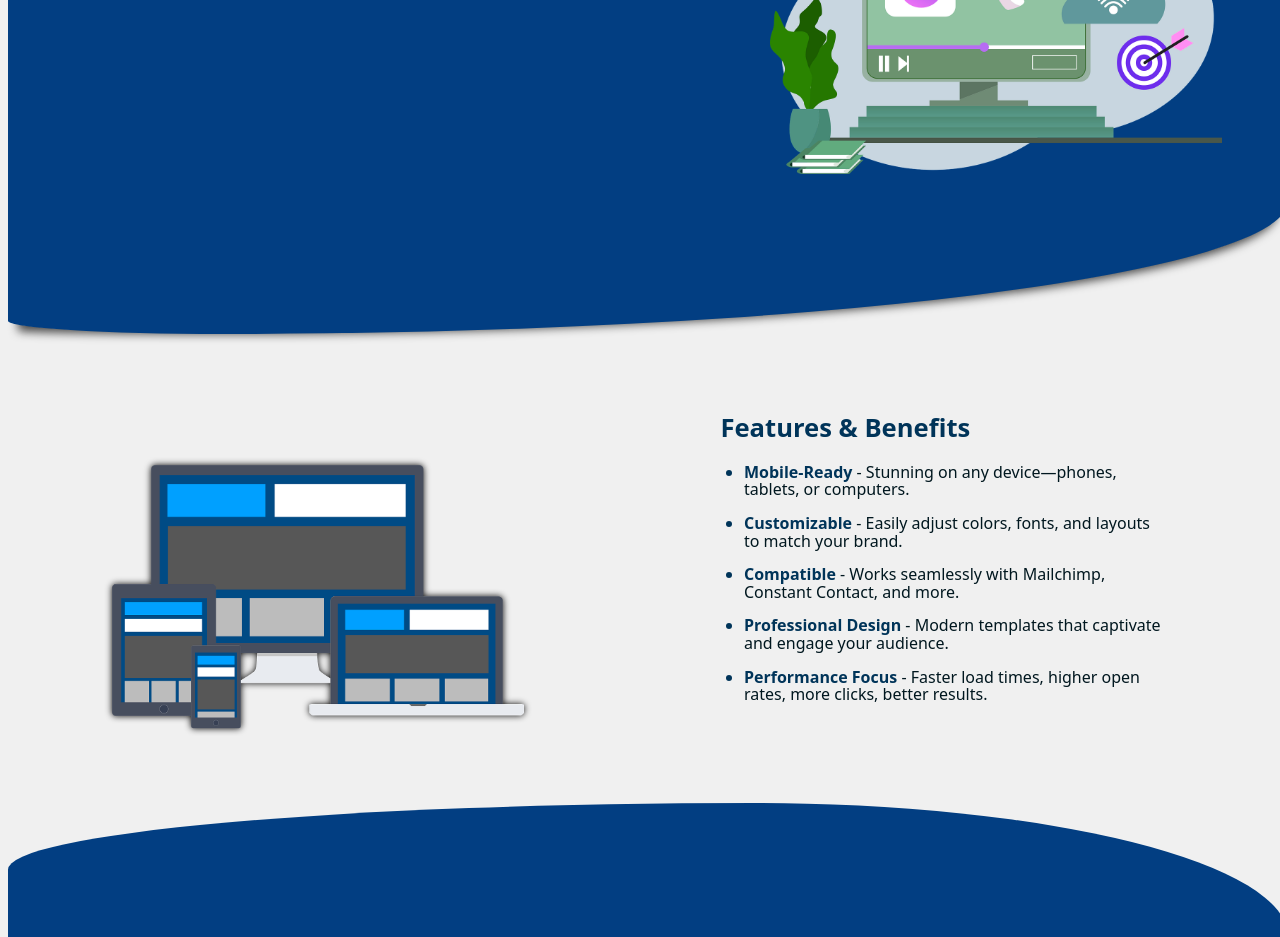
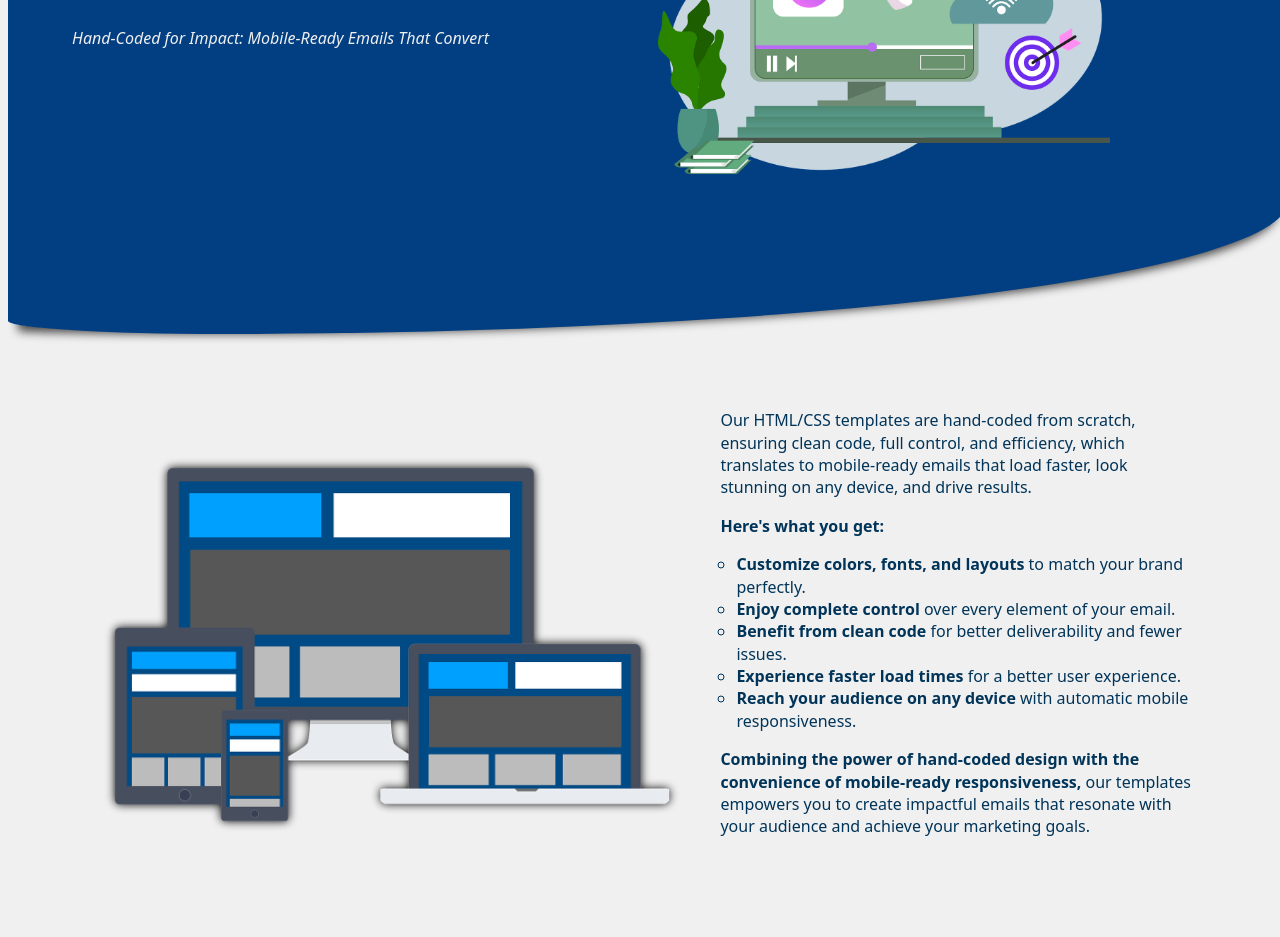
Before and after one commit to syntaxMonkey2px/email-templates-v2, a plain HTML site: page index.html in a window 1280 px wide. Shown: the part 234-1171 px from the top of the page. Drawn offline with Linux system fonts and the light colour scheme.

Commit message:
new feature section

```diff
--- a/index.html
+++ b/index.html
@@ -106,10 +106,11 @@
         h1{font-size: var(--fs-xl);}
         h2{font-size: var(--fs-l);}
         h3{font-size: var(--fs-m);}
+        h4{font-size: var(--fs-rgl);}
         p{font-size: var(--fs-rgl);}
 
 
-        h1, h2, h3{
+        h1, h2, h3, h4{
             color: var(--color-3);
         }
 
@@ -155,6 +156,12 @@
             /* text-shadow:  0 0 0.7em var(--color-5); */
         }
 
+        #header h4{
+            color: var(--color-4);
+            font-style: italic;
+            font-weight: 400;
+        }
+
         #header img{
             flex-basis: 35%;
             width: auto;
@@ -184,26 +191,19 @@
             flex-basis: 45%;
             display: block;
             width: 100%;
-            line-height: 1.1;
+            line-height: 1.4;
             color: var(--color-3);
         }
 
-        .features-benefits p{
-            color: var(--color-1);
-            font-size: var(--fs-rgl);
+        .features{
+            padding-left: 1em;
         }
 
 
         .feature{
-            width: 90%;
+            width: 100%;
             margin-inline: auto;
             list-style: var(--color-3);
-        }
-
-
-        .feature-keypoint{
-            color: var(--color-3);
-            font-weight: 600;
         }
 
 
@@ -415,16 +415,37 @@
 
     </style>
     <div id="header" class="header">
-        <h1>email templates</h1>
+        <div>
+            <h1>email templates</h1>
+            <h4>Hand-Coded for Impact: Mobile-Ready Emails That Convert</h4>
+        </div>
         <img src="img/computer.png" id="header-img" class="info-img" width="1280" height="906" alt="">
-        <!-- <div class="curve"></div> -->
     </div>
     <main>
         <div class="curve">
             <div id="feature-container">
                 <div id="feature-img"></div>
                 <ul class="features-benefits">
-                    <h2>Features & Benefits</h2>
+                    <p>Our HTML/CSS templates are hand-coded from scratch, ensuring clean code, full control, and efficiency, which translates to mobile-ready emails that load faster, look stunning on any device, and drive results.</p>
+
+                    <p><strong>Here's what you get:</strong></p>
+
+                    <ul class="features">
+                      <li class="feature"><strong>Customize colors, fonts, and layouts</strong> to match your brand perfectly.</li>
+                      <li class="feature"><strong>Enjoy complete control </strong> over every element of your email.</li>
+                      <li class="feature"><strong>Benefit from clean code</strong>  for better deliverability and fewer issues.</li>
+                      <li class="feature"><strong>Experience faster load times</strong>  for a better user experience.</li>
+                      <li class="feature"><strong>Reach your audience on any device</strong> with automatic mobile responsiveness.</li>
+                    </ul>
+
+                    <p><strong>Combining the power of hand-coded design with the convenience of mobile-ready responsiveness,</strong> our templates empowers you to create impactful emails that resonate with your audience and achieve your marketing goals.</p>
+
+
+                        <!-- <li class="feature">
+                            <p><span class="feature-keypoint">Built from Scratch with HTML/CSS</span>
+                        - Our HTML/CSS templates are hand-coded from scratch, ensuring clean code, full control, and efficiency. This translates to mobile-ready emails that load faster, look stunning on any device, and drive results.
+
+                        </li>
                         <li class="feature">
                             <p><span class="feature-keypoint">Mobile-Ready</span>
                          - Stunning on any device—phones, tablets, or computers.</p>
@@ -444,8 +465,8 @@
                         <li class="feature">
                             <p><span class="feature-keypoint">Performance Focus</span>
                          - Faster load times, higher open rates, more clicks, better results.</p>
-                        </li>
-                </ul>
+                        </li> -->
+                    <!-- </ul> -->
             </div>
         </div>
         <div class="curve2">
```
Also changed, not shown: enterprise-2/enterprise-2c/index.html (+0 -6 lines).
